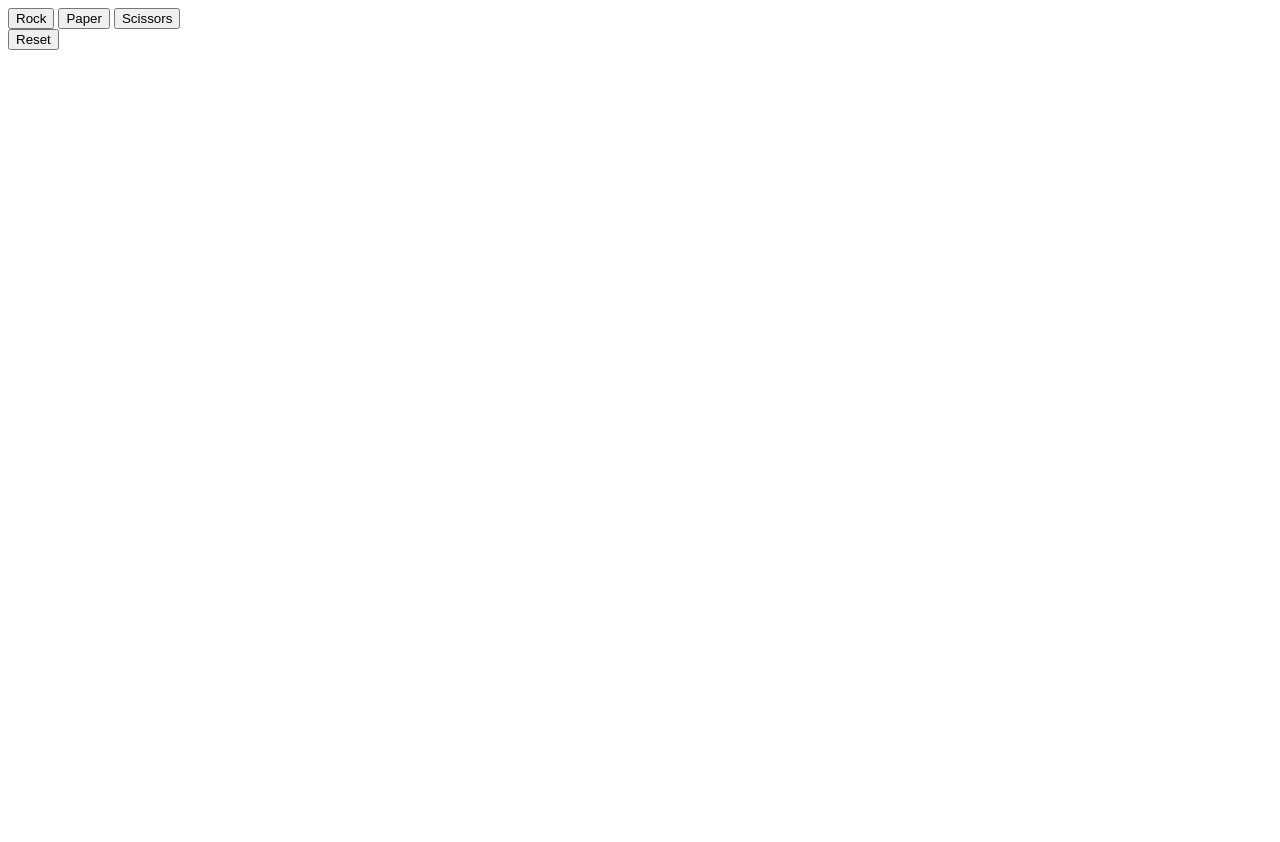
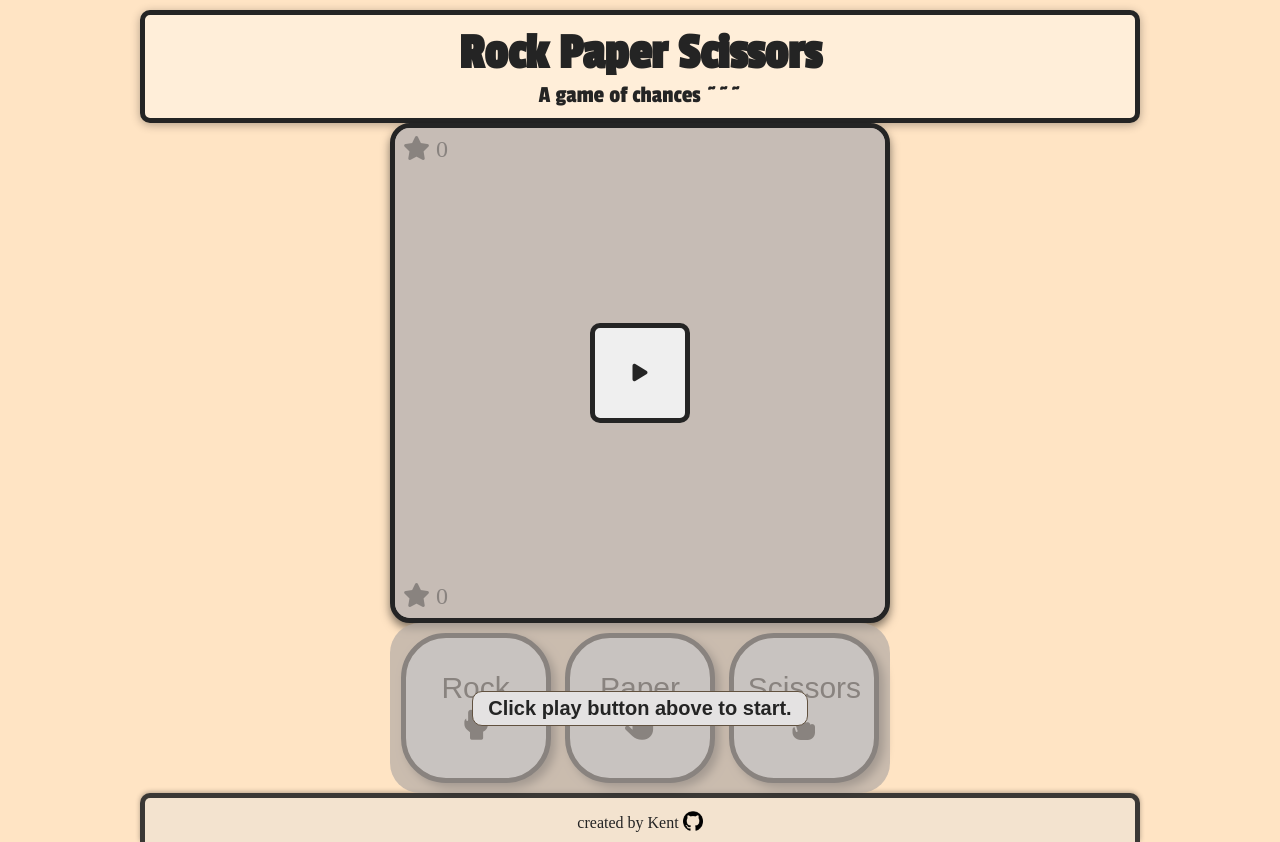
Before and after one commit to slavidkent/odin-rock-paper-scissors, a plain HTML site: page index.html in a window 1280 px wide. Before the commit the page ends 800 px from the top, so only its background shows below. Drawn offline with Linux system fonts and the light colour scheme.

Commit message:
Enhance UI rework html & javascript structure

```diff
--- a/app.js
+++ b/app.js
@@ -1,8 +1,20 @@
-let playerScore = 0;
-let computerScore = 0;
+const playButton = document.querySelector('#play-button');
+const grayOutContainer = document.querySelectorAll('#gray-out-container');
 const buttons = document.querySelectorAll('.game-button');
 const display = document.querySelector('#display-result');
 const reset = document.querySelector('#reset-game');
+const playerScoresDisplay = document.querySelector('#player-score-number')
+const computerScoresDisplay = document.querySelector('#computer-score-number')
+
+let playerScore = 0;
+let computerScore = 0;
+let play = false;
+
+playButton.addEventListener('click', (e) => {
+    play = true;
+    grayOutContainer.forEach((element) => (element.style.display = 'none'));
+    playButton.style.display = 'none';
+});
 
 buttons.forEach((button) => button.addEventListener('click', playRound));
 reset.addEventListener('click', resetRound);
@@ -14,10 +26,10 @@ function computerPlay() {
 }
 
 function playRound(e) {
-    const playerSelection = e.target.value;
+    const playerSelection = e.currentTarget.value;
     const computerSelection = computerPlay();
 
-    console.log('I play       : ' + e.target.value);
+    console.log('I play       : ' + e.currentTarget.value);
     console.log('computer play: ' + computerSelection);
 
     if (playerSelection === computerSelection) {
@@ -48,6 +60,9 @@ function playRound(e) {
         }
     }
 
+    console.log('player score: ' + playerScore);
+    console.log('computer score: ' + computerScore);
+
     if (playerScore >= 5) {
         display.textContent = 'Congratulation! You Win 5 total scores.';
     } else if (computerScore >= 5) {
--- a/index.html
+++ b/index.html
@@ -1,18 +1,65 @@
 <!DOCTYPE html>
 <html lang="en">
+
 <head>
     <meta charset="UTF-8">
     <meta http-equiv="X-UA-Compatible" content="IE=edge">
     <meta name="viewport" content="width=device-width, initial-scale=1.0">
+    <link rel="stylesheet" href="styles.css">
     <script src="app.js" defer></script>
+    <link rel="stylesheet" href="https://cdnjs.cloudflare.com/ajax/libs/font-awesome/6.1.1/css/all.min.css"
+        integrity="sha512-KfkfwYDsLkIlwQp6LFnl8zNdLGxu9YAA1QvwINks4PhcElQSvqcyVLLD9aMhXd13uQjoXtEKNosOWaZqXgel0g=="
+        crossorigin="anonymous" referrerpolicy="no-referrer" />
     <title>Rock Paper Scissors</title>
 </head>
+
 <body>
-    <div id="display-result"></div>
-    <button class="game-button" value="rock">Rock</button>
-    <button class="game-button" value="paper">Paper</button>
-    <button class="game-button" value="scissors">Scissors</button>
-    <br>
-    <button id="reset-game">Reset</button>
+    <header>
+        <h1>Rock Paper Scissors</h1>
+        <p>A game of chances ~~~</p>
+    </header>
+
+    <main>
+        <div id="displays-container">
+            <div id="gray-out-container"></div>
+            <button class="display-button" id="play-button"><i class="fa-solid fa-play"></i></button>
+            <button class="display-button hide" id="reset-button"><i
+                    class="fa-solid fa-arrow-rotate-right"></i></button>
+            <div class="score computer-score">
+                <i class="fa-solid fa-star"></i>
+                <div id="computer-score-number">0</div>
+            </div>
+            <div class="score player-score">
+                <i class="fa-solid fa-star"></i>
+                <div id="player-score-number">0</div>
+            </div>
+            <div class="score rounds">
+
+            </div>
+            <!-- <div class="display" id="winner-display"></div>
+            <div class="display" id="computer-display"></div> -->
+            <div class="display" id="display-result"></div>
+            <!-- <div class="display" id="player-display"></div> -->
+        </div>
+
+        <div id="buttons-container">
+            <div id="gray-out-container">
+                <p>Click play button above to start.</p>
+            </div>
+            <button class="game-button" value="rock">Rock<i class="fa-solid fa-hand-back-fist"></i></i></button>
+            <button class="game-button" value="paper">Paper<i class="fa-solid fa-hand"></i></button>
+            <button class="game-button" value="scissors">Scissors<i class="fa-solid fa-hand-scissors"></i></button>
+        </div>
+
+    </main>
+
+    <footer>
+        <p>created by
+            <a href="https://github.com/slavidkent">Kent
+                <img src="./images/github-icon.png" alt="github icon">
+            </a>
+        </p>
+    </footer>
 </body>
+
 </html>
--- /dev/null
+++ b/styles.css
@@ -0,0 +1,222 @@
+/* =================global value=============== */
+@import url('https://fonts.googleapis.com/css2?family=Passion+One&display=swap');
+* {
+    margin: 0;
+    padding: 0;
+    box-sizing: border-box;
+    color: #242424;
+}
+
+/* ==================page structure============= */
+body {
+    height: 100vh;
+    background-color: bisque;
+    display: flex;
+    flex-direction: column;
+    align-items: center;
+}
+header {
+    font-family: 'Passion One', cursive;
+    width: min(90vw,1000px);
+    margin-top: 10px;
+    border: 5px solid #242424;
+    border-radius: 10px;
+    background-color: #ffeed9;
+    box-shadow: 0px 2px 10px rgba(0, 0, 0, 0.3);
+}
+main {
+    flex: 1;
+    display: flex;
+    flex-direction: column;
+    justify-content: space-evenly;
+}
+footer {
+    background-color: #f3e3cf;
+    width: min(90vw,1000px);
+    height: 50px;
+    display: flex;
+    justify-content: center;
+    align-items: center;
+    border: 5px solid rgb(58, 56, 53);
+    border-bottom: none;
+    border-radius: 10px 10px 0px 0px;
+    box-shadow: 0 -1px 5px rgba(0, 0, 0, 0.3);
+}
+a {
+    text-decoration: none;
+    color: inherit;
+}
+
+/* =====================header styling ===================*/
+header h1,
+header p {
+    text-align: center;
+}
+header > h1 {
+    font-size: 3.2rem;
+    padding-top: 10px;
+}
+header > p {
+    font-size: 1.5rem;
+    padding-bottom: 10px;
+}
+
+/* ==================main styling =====================*/
+
+/* display */
+
+#displays-container {
+    width: min(500px, 90vw);
+    aspect-ratio: 1/1;
+    margin-left: auto;
+    margin-right: auto;
+    background-color: rgb(241, 228, 220);
+    border: 5px solid #242424;
+    border-radius: 20px;
+    box-shadow: 0px 5px 10px rgba(0, 0, 0, 0.5);
+    overflow: hidden;
+    position: relative;
+    display: flex;
+    flex-direction: column;
+    justify-content: center;
+}
+#gray-out-container {
+    width: 100%;
+    height: 100%;
+    display: flex;
+    justify-content: center;
+    align-items: center;
+    background-color: rgba(180, 171, 166, 0.7);
+    position: absolute;
+    z-index: 1;
+}
+#gray-out-container p {
+    font-family: Arial, Helvetica, sans-serif;
+    font-size: 20px;
+    font-weight: bold;
+    background-color: #e4e2e2;
+    padding: 5px 15px;
+    border-radius: 10px;
+    border: 1px solid rgb(97, 81, 63);
+    transition: all 100ms;
+}
+#gray-out-container p:hover {
+    animation: bounce 1s ease-in infinite;
+}
+@keyframes bounce {
+    0% {
+        transform: translateY(0px);
+    }
+    50% {
+        transform: translateY(-5px);
+    }
+    100% {
+        transform: translateY(0px);
+    }
+}
+.display {
+    display: block;
+    margin: 0 auto;
+    font-size: 30px;
+}
+.display-button {
+    width: 100px;
+    height: 100px;
+    border: 5px solid #242424;
+    border-radius: 10%;
+    font-size: 20px;
+    position: absolute;
+    top: 0;
+    bottom: 0;
+    left: 0;
+    right: 0;
+    margin: auto;
+    z-index: 2;
+    cursor: pointer;
+}
+.display-button:hover {
+    animation-name: scale-bounce;
+    animation-duration: 200ms;
+    animation-fill-mode: forwards;
+    animation-timing-function: ease-out;
+}
+@keyframes scale-bounce {
+    0% {
+        transform: scale(1);
+    }
+    60% {
+        transform: scale(1.2);
+    }
+    100% {
+        transform: scale(1.15);
+    }
+}
+.hide {
+    display: none;
+}
+.score{
+    position: absolute;
+    font-size: 1.5rem;
+}
+.score div{
+    display: inline;
+}
+.score.computer-score{
+    top:8px;
+    left:8px;
+}
+.score.player-score{
+    bottom:8px;
+    left:8px;
+}
+
+/* game button section */
+#buttons-container {
+    display: flex;
+    gap: 3%;
+    justify-content: center;
+    align-items: center;
+    width: 500px;
+    height: auto;
+    position: relative;
+    padding: 10px 10px;
+    border-radius: 50px;
+}
+#buttons-container > #gray-out-container {
+    border-radius: 30px;
+}
+.game-button {
+    font-size: 30px;
+    box-sizing: border-box;
+    width: 150px;
+    height: 150px;
+    border-radius: 30%;
+    border: 5px solid #242424;
+    background-color: rgb(250, 253, 255);
+    box-shadow: 5px 5px 10px rgba(0, 0, 0, 0.5);
+    transition: all 150ms ease-in-out;
+}
+.game-button:hover {
+    transform: scale(106%);
+    color: rgb(110, 103, 95);
+    background-color: rgb(243, 243, 237);
+    box-shadow: 10px 10px 15px rgba(0, 0, 0, 0.3);
+    cursor: pointer;
+}
+.game-button i {
+    display: block;
+    padding: 5px;
+}
+i.fa-hand-scissors {
+    transform: rotate(-90deg) scaleX(-1);
+}
+
+/* ===========================footer styling============================ */
+footer p {
+    padding: 10px;
+}
+footer img {
+    width: 20px;
+    position: relative;
+    top: 3px;
+}
```
Also changed, not shown: images/github-icon.png (added).
